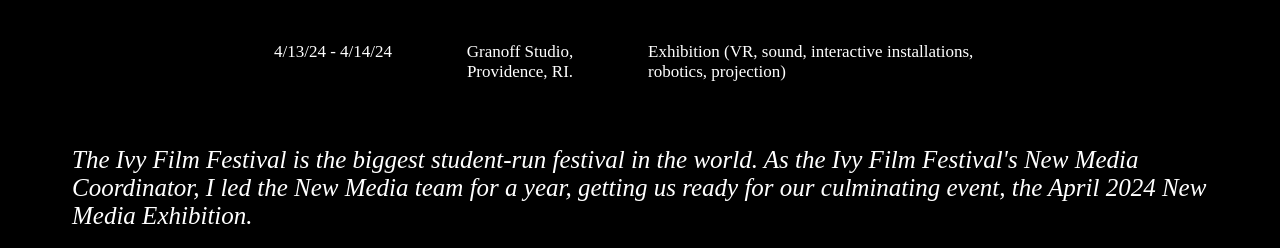
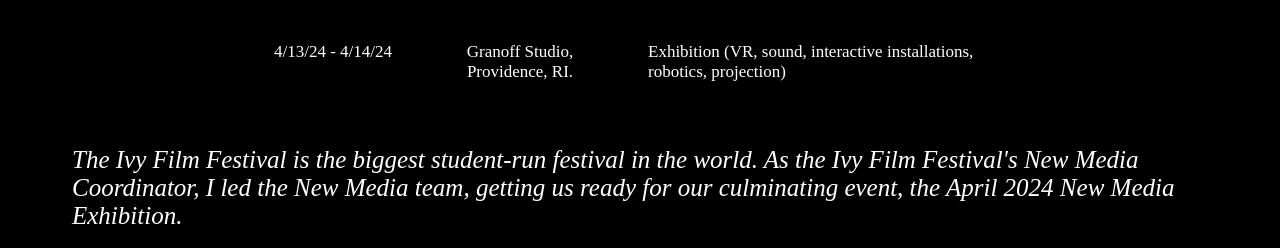
Before and after one commit to sylviebartusek/website, a website: page art/portfolio/iff2024.html in a window 1280 px wide. Shown: the part 704-952 px from the top of the page. Drawn offline with Linux system fonts and the light colour scheme; a web font is replaced by a local one.

Commit message:
edit to new media page2

```diff
--- a/art/portfolio/iff2024.html
+++ b/art/portfolio/iff2024.html
@@ -165,7 +165,7 @@
 
 	<div class="art-description" style="margin-bottom:3%">
 		The Ivy Film Festival is the biggest student-run festival in the world.
-		As the Ivy Film Festival's New Media Coordinator, I led the New Media team for a year, getting us ready for our culminating event, the April 2024 New Media Exhibition.
+		As the Ivy Film Festival's New Media Coordinator, I led the New Media team, getting us ready for our culminating event, the April 2024 New Media Exhibition.
 	</div>
 
 	<div class="art-reflection" style="width: 90%; margin-top:0%; margin-bottom:10%">
```
